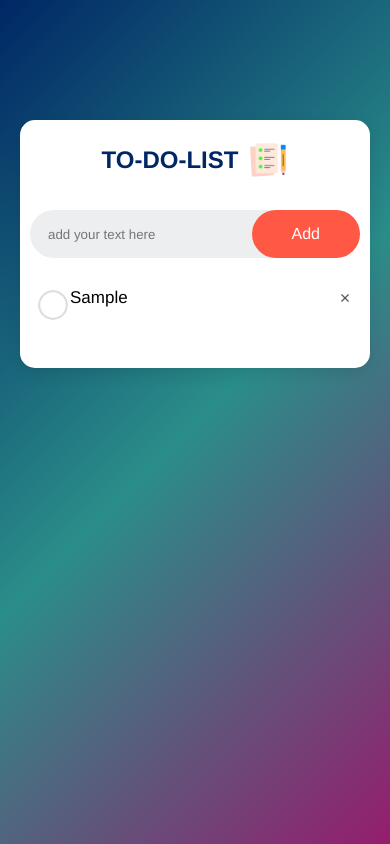
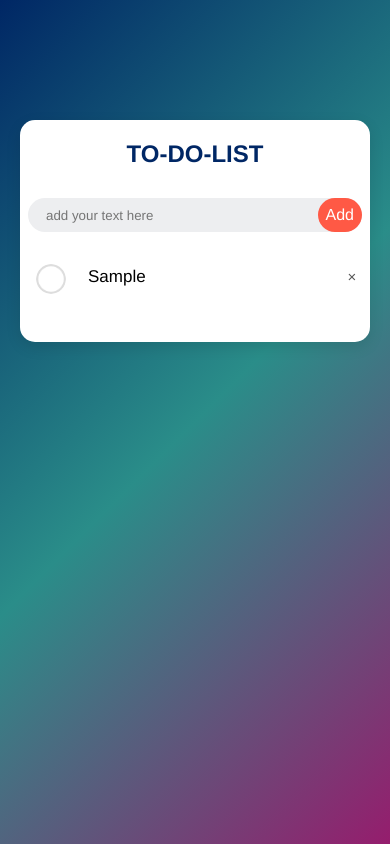
Before and after one commit to s19h8a1n14/to-do-list, a plain HTML site: page index.html in a window 390 px wide. Both pictures are taken after typing "Sample" into the empty fields and a click on the button "Add". Drawn offline with Linux system fonts and the light colour scheme.

Commit message:
modified style.css

```diff
--- a/style.css
+++ b/style.css
@@ -19,7 +19,7 @@
     border-radius: 15px;
     box-shadow: 0 5px 15px rgba(0, 0, 0, 0.1);
     margin: 100px auto 20px;
-    padding: 40px 30px 70px;
+    padding: 40px 40px 70px;
 }
 
 .todo-list h2 {
@@ -43,7 +43,7 @@
     margin-bottom: 20px;
     background: #edeef0;
     border-radius: 30px;
-    padding-left: 20px;
+    padding-left: 10px;
 }
 
 input {
@@ -115,27 +115,36 @@ ul li span:hover {
     background: #edeef0;
 }
 
-@media screen and (max-width: 768px) {
+@media screen and (max-width: 390px) {
     .todo-list {
-        padding: 20px 10px 50px;
+        padding: 20px 8px 50px;
     }
 
-    .row {
+    .todo-list h2 img {
+        display: none;
+    }
+
+    ul li {
+        padding: 15px 8px 5px 60px;
+    }
+
+    #input-box,#add-btn {
+        padding: 8px;
+    }
+
+    ul li span {
+        top: 10px;
+        padding-left: 20px;
+        width: 30px;
+        height: 30px;
+        font-size: 15px;
+        line-height: 30px;
+        text-align: center;
         padding-left: 10px;
     }
 
-    input {
-        padding: 8px;
+    #list-container {
+        margin-top: 20px;
     }
 
-    ul li {
-        padding: 10px 8px 10px 40px;
-    }
-
-    ul li span {
-        width: 30px;
-        height: 30px;
-        font-size: 18px;
-        line-height: 30px;
-    }
 }
```
